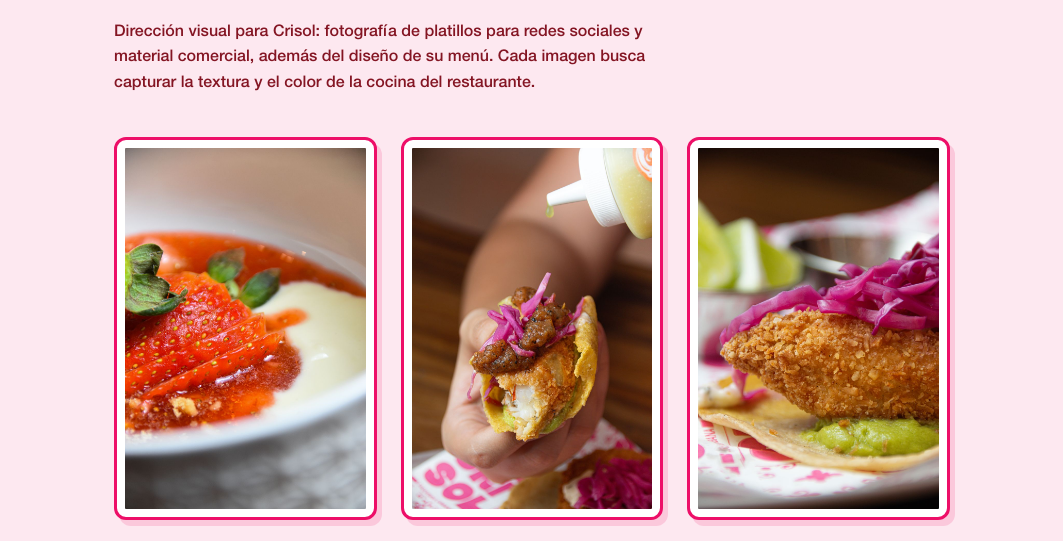
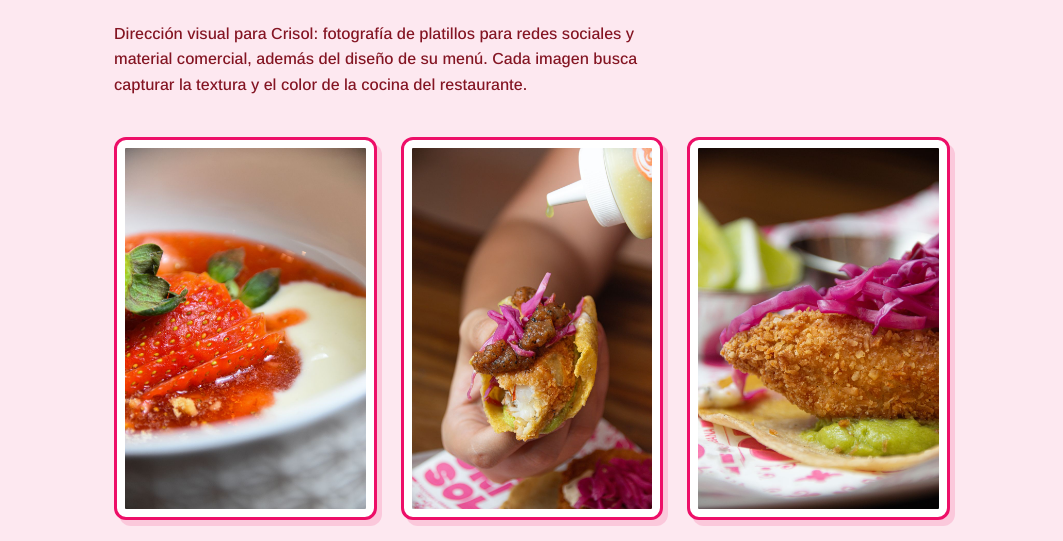
Before and after one commit to jasonesquivel/AluciaDesing, a plain HTML site: page proyectos/crisol.html in a window 1280 px wide. Shown: the part 255-796 px from the top of the page, without its empty margins (108-1171 px from the left). Drawn offline with nearby package versions, Linux system fonts and the light colour scheme.

Commit message:
never using self hosted fonts again

```diff
--- a/proyectos/crisol.html
+++ b/proyectos/crisol.html
@@ -7,9 +7,9 @@
   <link rel="icon" href="../assets/mascota-alu.svg" type="image/svg+xml">
   <link rel="preconnect" href="https://fonts.googleapis.com">
   <link rel="preconnect" href="https://fonts.gstatic.com" crossorigin>
-  <link href="https://fonts.googleapis.com/css2?family=Bricolage+Grotesque:opsz,wght@12..96,400..800&display=swap" rel="stylesheet">
-  <link rel="stylesheet" href="../styles.css?v=7">
-  <link rel="stylesheet" href="proyecto.css?v=7">
+  <link href="https://fonts.googleapis.com/css2?family=Arimo:wght@400;500;700&family=Bricolage+Grotesque:opsz,wght@12..96,400..800&display=swap" rel="stylesheet">
+  <link rel="stylesheet" href="../styles.css?v=14">
+  <link rel="stylesheet" href="proyecto.css?v=14">
 </head>
 <body class="project-page">
   <nav class="nav">
@@ -84,6 +84,6 @@
       <img src="../assets/crisol/menu-2.jpg" alt="Diseño de menú de Crisol, cara interior" loading="lazy" decoding="async">
     </div>
   </main>
-  <script src="proyecto.js?v=7"></script>
+  <script src="proyecto.js?v=14"></script>
 </body>
 </html>
--- a/styles.css
+++ b/styles.css
@@ -1,12 +1,6 @@
-/* Paleta del boceto PDF + papel de cuaderno */
-@font-face {
-  font-family: "Helvetica Neue LT Pro";
-  src: url("assets/fonts/HelveticaNeueLTProMd.woff2?v=7") format("woff2"),
-       url("assets/fonts/HelveticaNeueLTProMd.woff?v=7") format("woff"),
-       url("assets/fonts/HelveticaNeueLTProMd.otf?v=7") format("opentype");
-  font-weight: 500;
-  font-display: swap;
-}
+/* Paleta del boceto PDF + papel de cuaderno.
+   Cuerpo de texto: Arimo (Google Fonts) — gemelo métrico de Helvetica con
+   acentos y eñes bien dibujados; se carga desde el <link> del <head>. */
 
 :root {
   --magenta: #ED0F68;
@@ -18,7 +12,7 @@
   --bg: #FDE8F0;
   --paper: var(--bg);
   --font-display: "Bricolage Grotesque", sans-serif;
-  --font-body: "Helvetica Neue LT Pro", "Helvetica Neue", Helvetica, Arial, sans-serif;
+  --font-body: "Arimo", "Helvetica Neue", Helvetica, Arial, sans-serif;
 }
 
 * { margin: 0; padding: 0; box-sizing: border-box; }
@@ -30,14 +24,11 @@ body {
   font-weight: 500;
   font-size: 1rem;
   line-height: 1.55;
-  /* espaciado natural de la fuente; la fuente corregida coloca bien los
-     acentos y la eñe por sí sola, sin necesidad de separar las letras */
-  letter-spacing: normal;
   color: var(--maroon);
   background: var(--bg);
 }
 
-h1, h2, h3 { font-family: var(--font-display); line-height: 1.15; letter-spacing: normal; }
+h1, h2, h3 { font-family: var(--font-display); line-height: 1.15; }
 
 img { max-width: 100%; display: block; }
 
```
Also changed, not shown: index.html (+3 -3 lines), proyectos/delias.html (+4 -4 lines), assets/fonts/HelveticaNeueLTProMd.otf, assets/fonts/HelveticaNeueLTProMd.woff (deleted), assets/fonts/HelveticaNeueLTProMd.woff2 (deleted).
